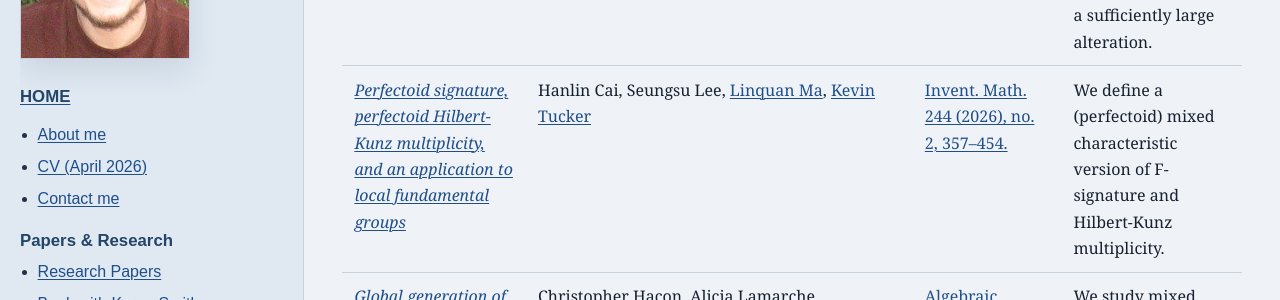
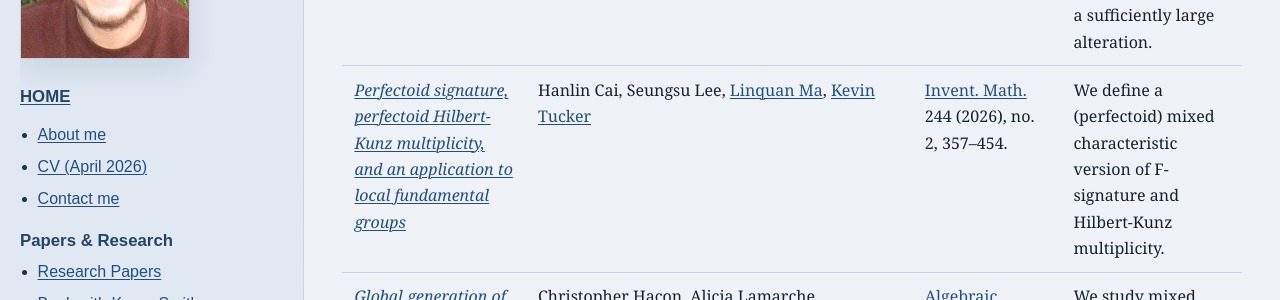
Before and after one commit to kschwede/kschwede.github.io, a Jekyll site: the page built from papers.html, in a window 1280 px wide and 900 px high, scrolled down 2428 px. Shown: the part 181-481 px from the top of the window. Built offline with Jekyll 4.4.1, drawn with Linux system fonts in a browser that asks for light colours; part of the change alters nothing that is shown.

```diff
--- a/papers.html
+++ b/papers.html
@@ -106,7 +106,7 @@ title: 'Research Papers'
               <tr>
                 <td><i><a href="https://arxiv.org/abs/2209.04046" target="_blank" rel="noopener noreferrer">Perfectoid signature, perfectoid Hilbert-Kunz multiplicity, and an application to local fundamental groups</a></i></td>
                 <td>Hanlin Cai, Seungsu Lee, <a href="https://www.math.purdue.edu/~ma326/" target="_blank" rel="noopener noreferrer">Linquan Ma</a>, <a href="https://sites.google.com/uic.edu/kftucker" target="_blank" rel="noopener noreferrer">Kevin Tucker</a></td>
-                <td><a href="https://doi.org/10.1007/s00222-025-01399-w">Invent. Math. 244 (2026), no. 2, 357–454.</a></td>
+                <td><a href="https://doi.org/10.1007/s00222-025-01399-w">Invent. Math. </a>244 (2026), no. 2, 357–454.</td>
                 <td>We define a (perfectoid) mixed characteristic version of F-signature and Hilbert-Kunz multiplicity.</td>
               </tr>
 
```
